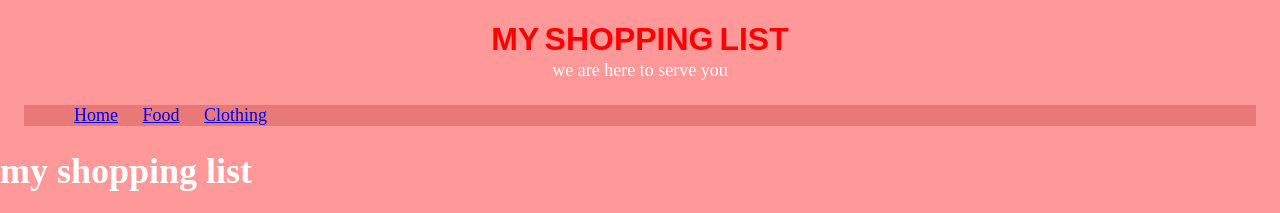
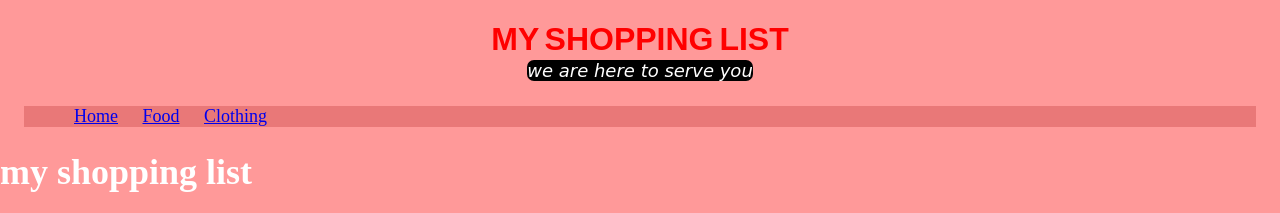
Before and after one commit to My-Shopping-List/myshoppinglist, a plain HTML site: page index.html in a window 1280 px wide. Shown: the top 213 px of the page. Drawn offline with Linux system fonts and the light colour scheme.

Commit message:
index.html

```diff
--- a/index.html
+++ b/index.html
@@ -9,7 +9,7 @@
   <body>
     <div class="header">
       <h1>my shopping list</h1>
-      <p id="slogan">we are here to serve you</p>
+      <p id="slogan"><span>we are here to serve you</span</p>
       <nav class="navbar">
 	<ul>
 	  <li><a href="index.html">home</a></li>
```
